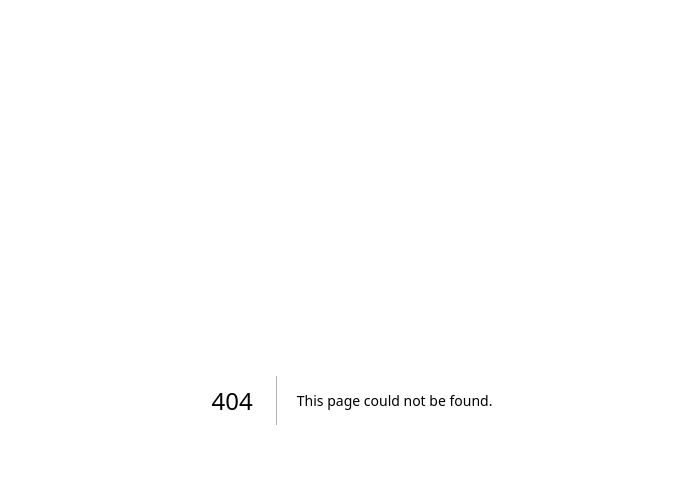
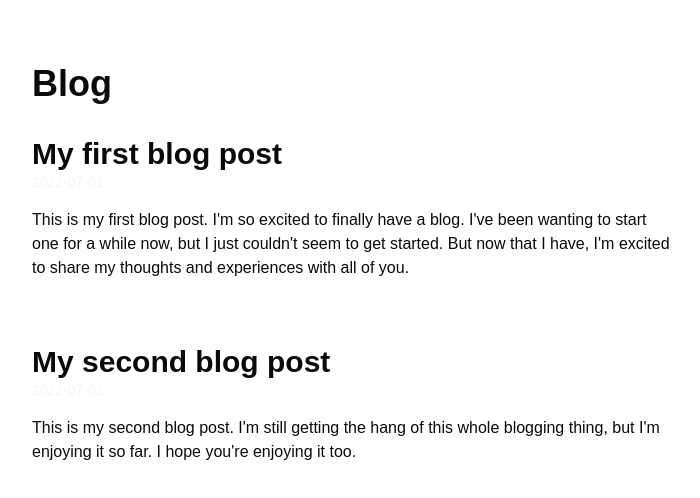
Before and after one commit to Niadul-Munna/playground-nextjs, a Next.js app: page /blog in a window 1280 px wide. Before the commit this address had no page. Shown: the top 498 px of the page, without its empty margins (288-988 px from the left). Built offline with nearby package versions, Linux system fonts and the light colour scheme.

Commit message:
blog page

```diff
--- /dev/null
+++ b/src/app/blog/page.tsx
@@ -0,0 +1,38 @@
+/*************  ✨ Codeium Command ⭐  *************/
+"use client";
+
+import { BlogPost } from "@/components/blog-post";
+
+const Blog = () => {
+  return (
+    <div className="max-w-2xl mx-auto py-16 px-4">
+      <h1 className="text-4xl font-bold mb-8">Blog</h1>
+      <BlogPost
+        title="My first blog post"
+        date="2022-07-01"
+        content={
+          <p>
+            This is my first blog post. I'm so excited to finally have a blog.
+            I've been wanting to start one for a while now, but I just couldn't
+            seem to get started. But now that I have, I'm excited to share my
+            thoughts and experiences with all of you.
+          </p>
+        }
+      />
+      <BlogPost
+        title="My second blog post"
+        date="2022-07-02"
+        content={
+          <p>
+            This is my second blog post. I'm still getting the hang of this
+            whole blogging thing, but I'm enjoying it so far. I hope you're
+            enjoying it too.
+          </p>
+        }
+      />
+    </div>
+  );
+};
+
+export default Blog;
+/******  4c339f55-c05c-4375-9e63-072608b8a58c  *******/
```
